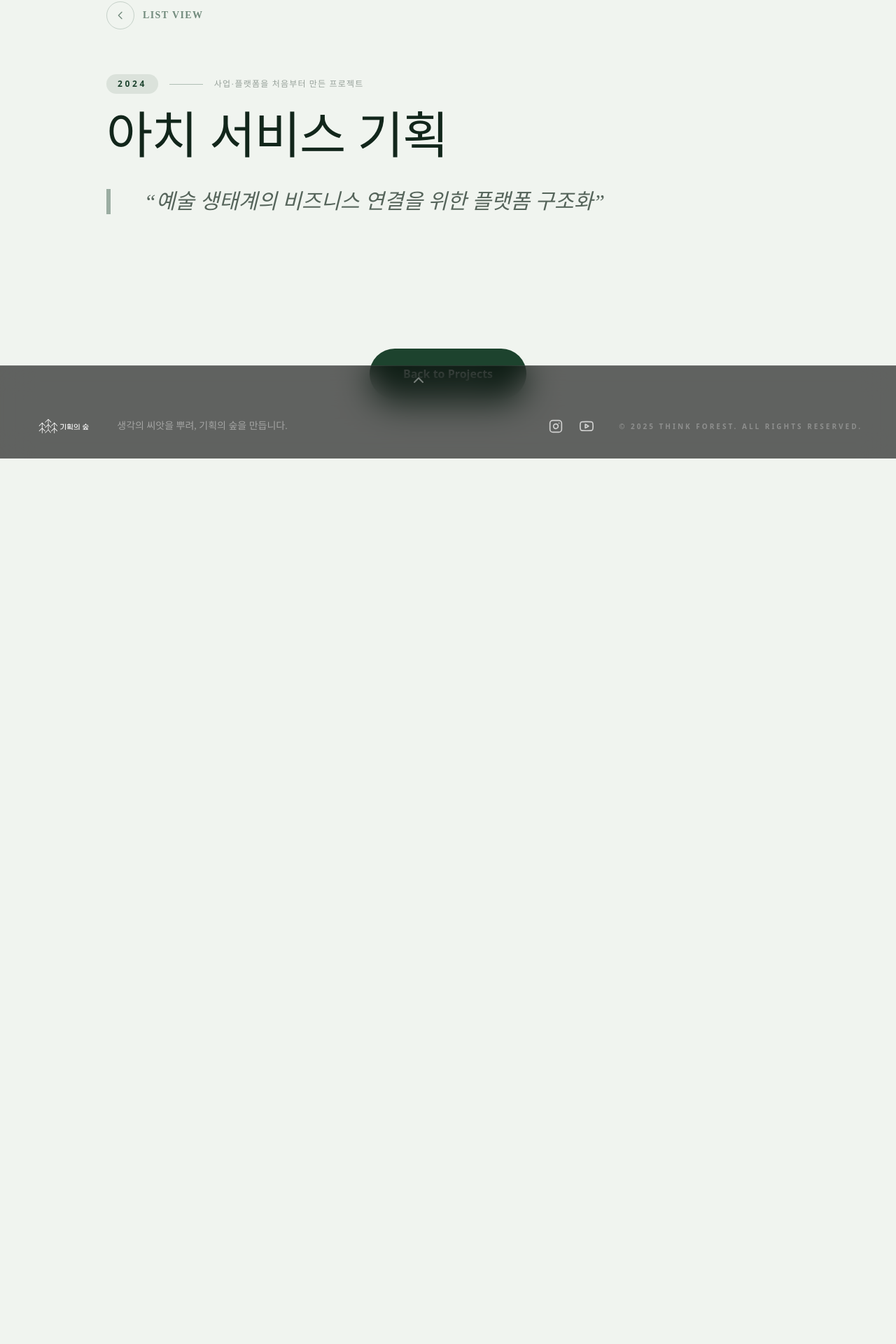
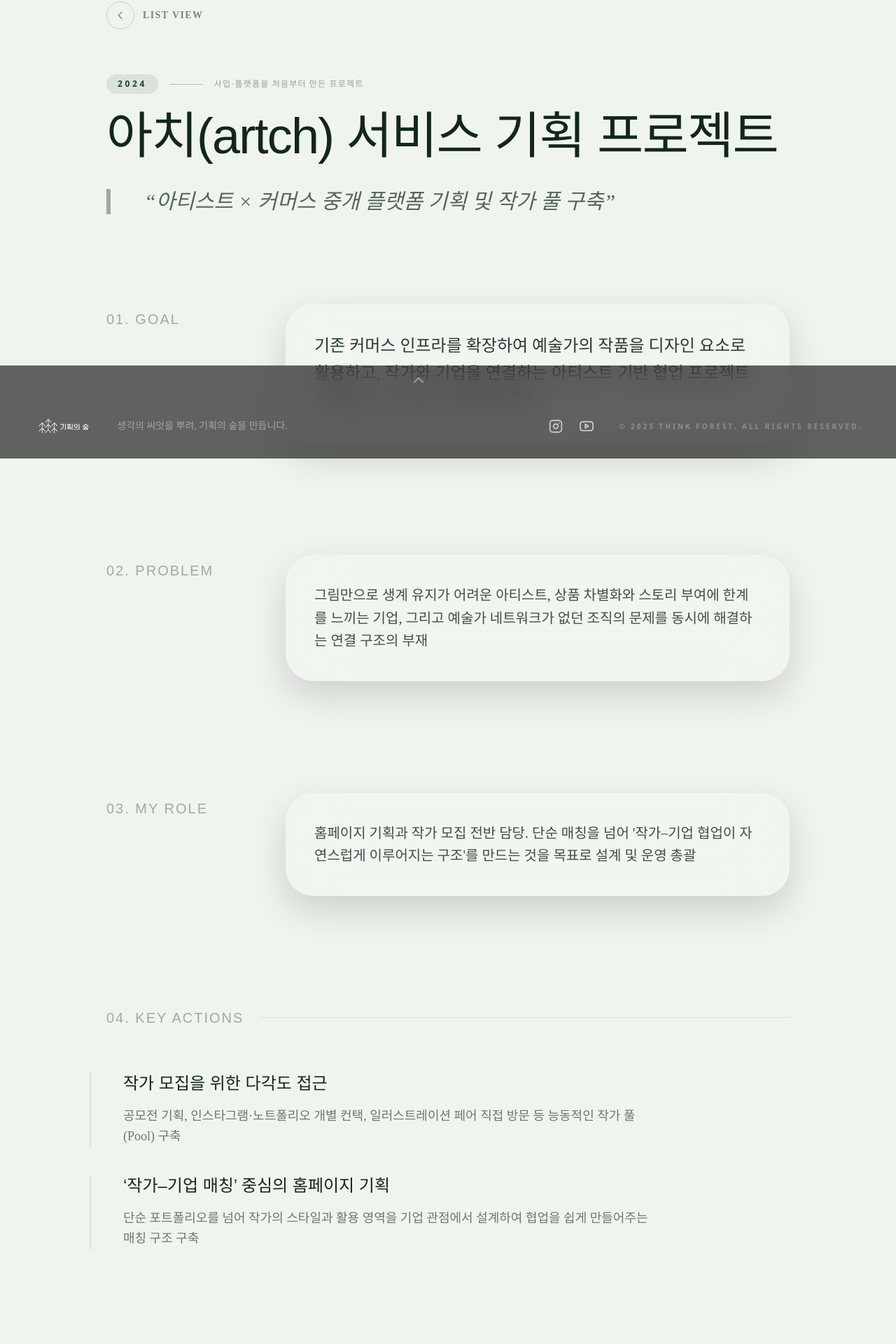
Before and after one commit to giri-j/thinkforest-web, a Next.js app: page /case-study/artch-planning in a window 1280 px wide. Shown: the part 238-2158 px from the top of the page at 70% size. Before the commit the page ends 1112 px from the top, so only its background shows below. Built offline with nearby package versions, Linux system fonts and the light colour scheme; a web font is replaced by a local one.

Commit message:
V260210.1

```diff
--- a/src/constants/data.ts
+++ b/src/constants/data.ts
@@ -402,14 +402,39 @@ export const CASE_STUDIES: CaseStudy[] = [
     },
     {
         id: "artch-planning",
-        title: "아치 서비스 기획",
+        title: "아치(artch) 서비스 기획 프로젝트",
         period: "2024",
-        description: "아티스트와 기업을 연결하는 아트 매칭 플랫폼 비즈니스 모델 및 UX 기획",
-        summary: "예술 생태계의 비즈니스 연결을 위한 플랫폼 구조화",
+        description: "아티스트의 작품을 상품과 서비스에 연결해 스토리 있는 협업 구조를 만든 플랫폼 기획",
+        summary: "아티스트 × 커머스 중개 플랫폼 기획 및 작가 풀 구축",
         tags: ["Art-Tech", "Platform Planning", "UX"],
         color: "#000000",
         category: "사업·플랫폼을 처음부터 만든 프로젝트",
-        categoryPhrase: "없는 걸 만든 일"
+        categoryPhrase: "없는 걸 만든 일",
+        details: {
+            purpose: "기존 커머스 인프라를 확장하여 예술가의 작품을 디자인 요소로 활용하고, 작가와 기업을 연결하는 아티스트 기반 협업 프로젝트 '아치(artch)' 서비스 기획 및 구축",
+            problem: "그림만으로 생계 유지가 어려운 아티스트, 상품 차별화와 스토리 부여에 한계를 느끼는 기업, 그리고 예술가 네트워크가 없던 조직의 문제를 동시에 해결하는 연결 구조의 부재",
+            role: "홈페이지 기획과 작가 모집 전반 담당. 단순 매칭을 넘어 '작가–기업 협업이 자연스럽게 이루어지는 구조'를 만드는 것을 목표로 설계 및 운영 총괄",
+            points: [
+                {
+                    title: "작가 모집을 위한 다각도 접근",
+                    desc: "공모전 기획, 인스타그램·노트폴리오 개별 컨택, 일러스트레이션 페어 직접 방문 등 능동적인 작가 풀(Pool) 구축"
+                },
+                {
+                    title: "‘작가–기업 매칭’ 중심의 홈페이지 기획",
+                    desc: "단순 포트폴리오를 넘어 작가의 스타일과 활용 영역을 기업 관점에서 설계하여 협업을 쉽게 만들어주는 매칭 구조 구축"
+                }
+            ],
+            results: [
+                "작가–기업 매칭 홈페이지 제작 완료 및 약 50명의 작가 풀 확보",
+                "실제 협업 성과: 마틸라 침구류에 작가 작품 활용 디자인 상품 출시",
+                "유베이스 홈페이지 작가 일러스트 활용 라이선스 계약 체결"
+            ],
+            insights: [
+                "AI 시대에도 작가의 작품이 가진 ‘스토리’는 여전히 강력한 시장 가치를 지닌다.",
+                "플랫폼 기획의 핵심은 기술이 아니라 사람과 사람을 연결하는 신뢰 구조를 설계하는 것이다.",
+                "기획은 새로운 가치를 만드는 일이 아니라, 이미 존재하는 가치를 연결하는 일이다."
+            ]
+        }
     },
     {
         id: "sgroup-edu-platform",
```
